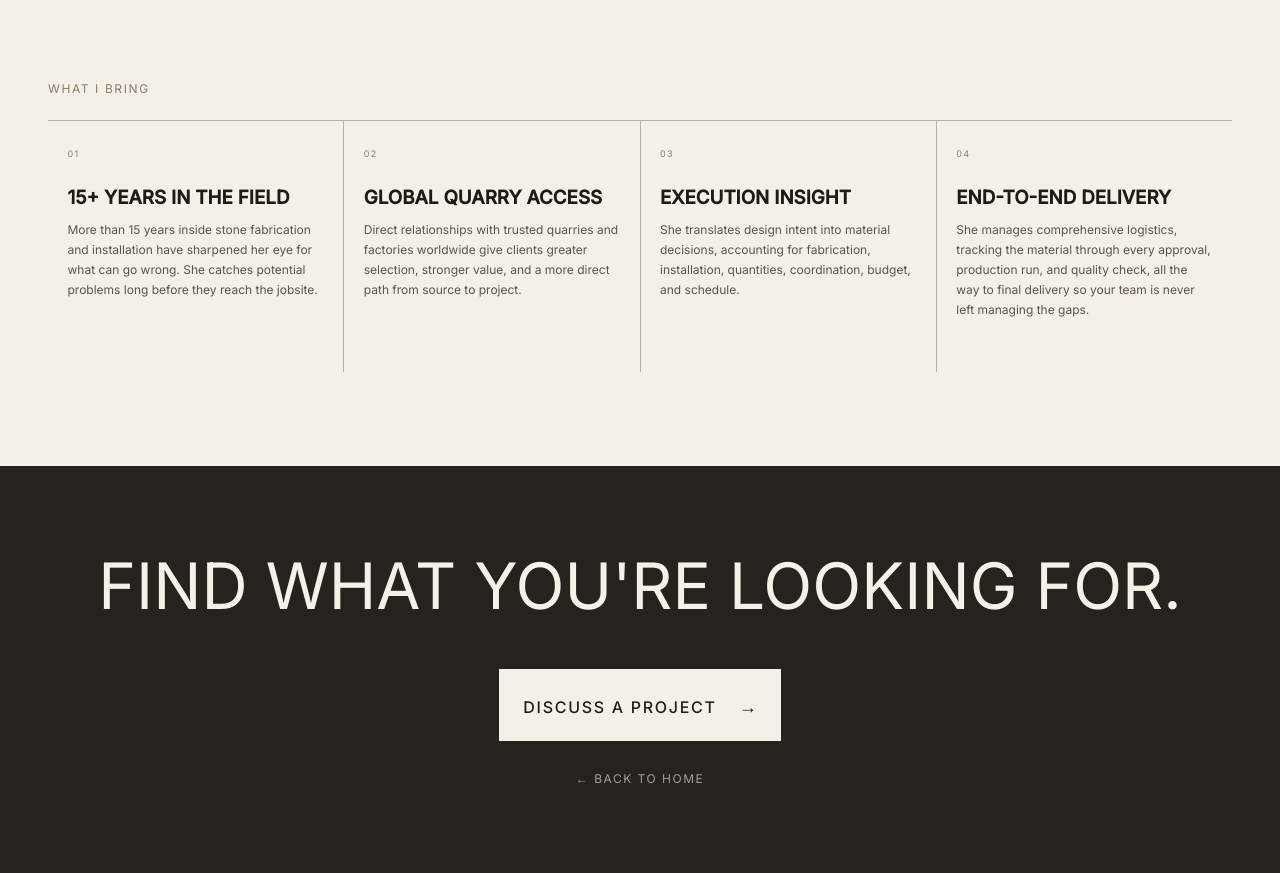
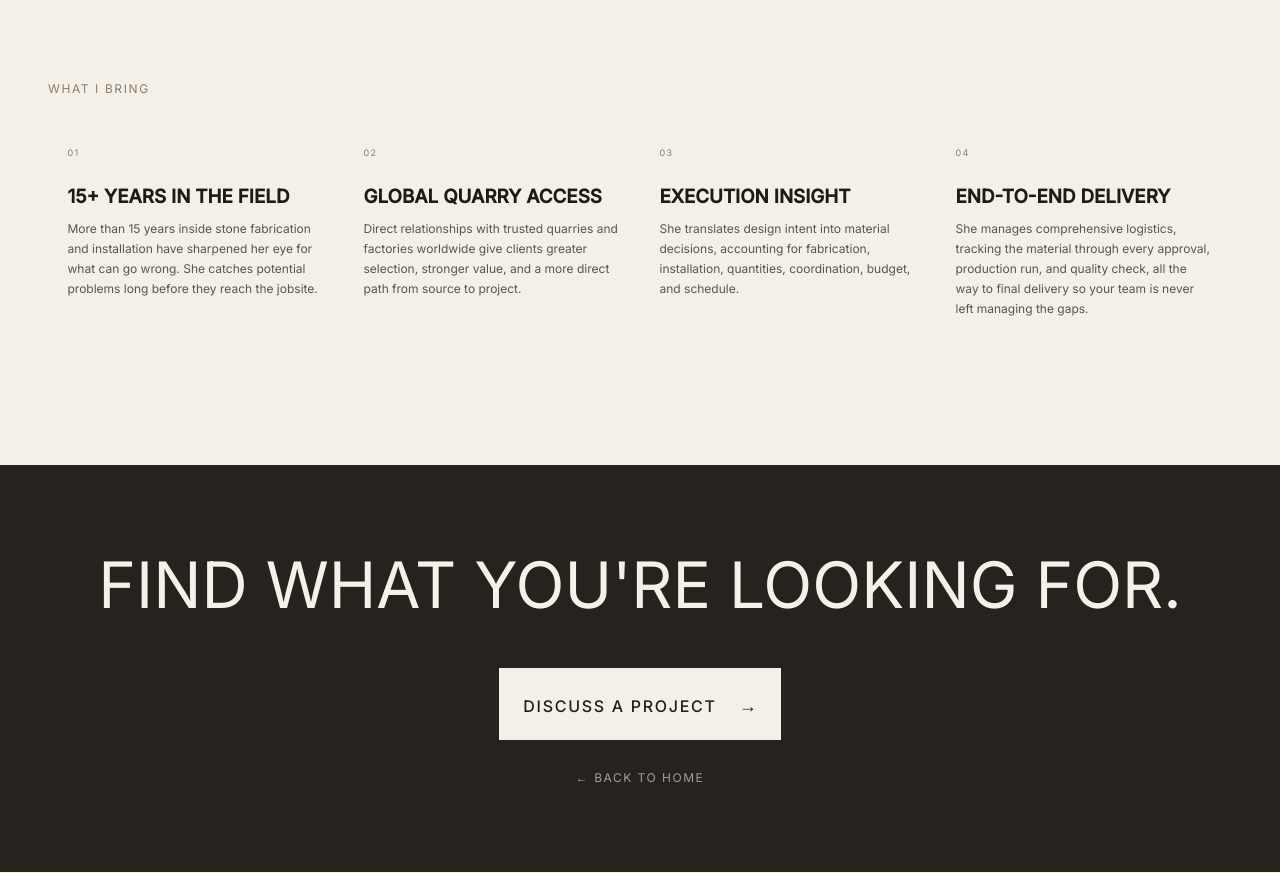
Before and after one commit to aliyabuz25/IritLiberman, a website built with Vite: page src/about.html in a window 1280 px wide. Shown: the part 1520-2393 px from the top of the page. Built offline with nearby package versions, Linux system fonts and the light colour scheme; no server answers.

Commit message:
About: remove all divider lines from bring-grid

```diff
--- a/src/about.html
+++ b/src/about.html
@@ -31,10 +31,10 @@ body { width: 100%; background: #f4f0e8; overflow-x: hidden; }
 .about-quote p { font-style: italic; font-size: 50px; line-height: 55.44px; color: #f5f0e7; text-align: center; }
 .about-bring { background: #f4f0e8; padding: 82.5px var(--page-gutter) 93.75px; display: flex; flex-direction: column; min-height: 439.894px; }
 .bring-label { font-family: 'Inter', sans-serif; font-size: 12px; letter-spacing: 1.6px; text-transform: uppercase; color: #8a7e6b; margin-bottom: 24px; }
-.bring-grid { display: flex; align-items: stretch; border-top: 0.75px solid rgba(30,27,23,0.3); }
+.bring-grid { display: flex; align-items: stretch; }
 .bring-grid article { flex: 1; display: flex; flex-direction: column; padding: 25.5px 19.5px 33.19px; min-height: 187.5px; }
 .bring-grid article:last-child { padding-bottom: 51.75px; }
-.bring-grid article + article { border-left: 0.75px solid rgba(30,27,23,0.3); }
+.bring-grid article + article { }
 .article-num { font-size: 9px; line-height: 14px; letter-spacing: 1.35px; color: #8a7e6b; }
 .article-title { margin-top: 27px; font-size: 18.75px; line-height: 20.625px; text-transform: uppercase; color: #1e1b17; }
 .article-text { margin-top: 11.85px; font-size: 12px; line-height: 20px; color: #5d5448; }
```
